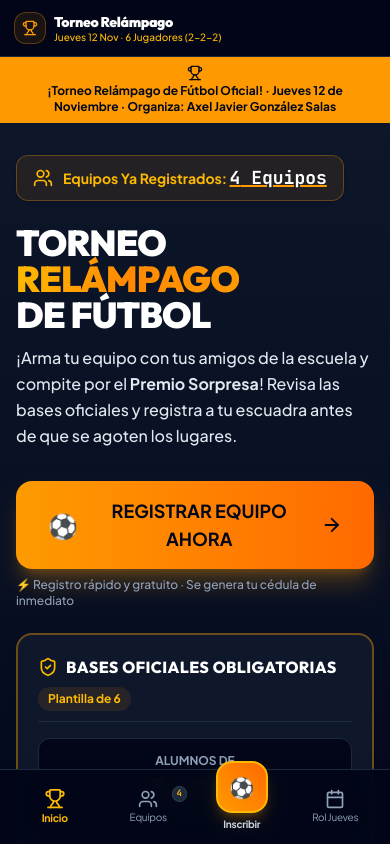
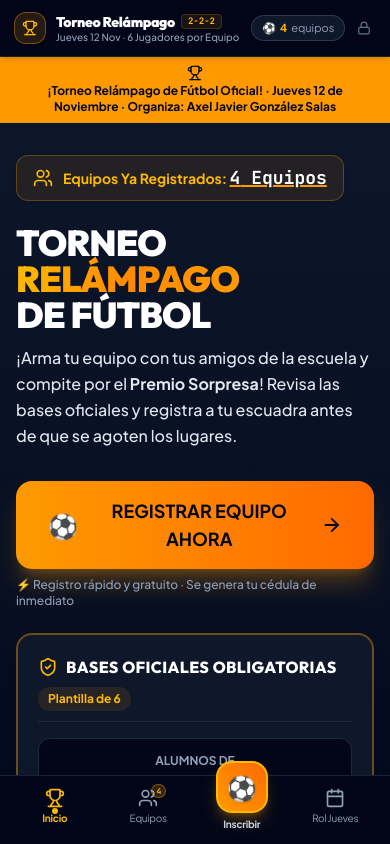
Before and after one commit to Spincel/Fut-relpago, a React (Vite) app: page / in a window 390 px wide. Shown: the top 844 px of the page. Built offline with nearby package versions, Linux system fonts and the light colour scheme.

Commit message:
feat(mobile): improve native app experience with viewport lockdown and app shell layout

```diff
--- a/src/App.tsx
+++ b/src/App.tsx
@@ -1,4 +1,4 @@
-import React, { useState, useEffect } from 'react';
+import React, { useState, useEffect, useRef } from 'react';
 import { Header } from './components/Header';
 import { MobileBottomNav } from './components/MobileBottomNav';
 import { HeroSection } from './components/HeroSection';
@@ -43,6 +43,12 @@ export default function App() {
 
   const [adminLoginModalOpen, setAdminLoginModalOpen] = useState(false);
   const [newlyRegisteredTeam, setNewlyRegisteredTeam] = useState<Team | null>(null);
+  const mainScrollRef = useRef<HTMLElement | null>(null);
+
+  // Cada que cambia la pestaña, restablecer el scroll al inicio en el contenedor de la app
+  useEffect(() => {
+    mainScrollRef.current?.scrollTo({ top: 0, behavior: 'instant' });
+  }, [currentTab]);
 
   // Load teams from persistent local storage on mount
   useEffect(() => {
@@ -144,7 +150,7 @@ export default function App() {
   }
 
   return (
-    <div className="min-h-screen bg-slate-950 text-slate-100 flex flex-col font-sans selection:bg-amber-500 selection:text-slate-950">
+    <div className="h-full h-[100dvh] max-h-[100dvh] w-full overflow-hidden bg-slate-950 text-slate-100 flex flex-col font-sans selection:bg-amber-500 selection:text-slate-950">
 
       {/* Top Header App Bar (Clean for regular users, shows status for Axel if logged in) */}
       <Header
@@ -156,11 +162,11 @@ export default function App() {
           setCurrentTab('bases');
         }}
         totalTeamsCount={teams.length}
+        onOpenAdminLogin={() => setAdminLoginModalOpen(true)}
       />
 
-      {/* Main Body Router with clearance for the fixed mobile bottom nav
-          (64px de barra + safe-area del iPhone con indicador de inicio). */}
-      <main className="flex-1 pb-28 lg:pb-12">
+      {/* Main Body Router con scroll inercial nativo y desacoplado del marco de la app */}
+      <main ref={mainScrollRef} className="flex-1 app-scroll-view">
         {currentTab === 'bases' && (
           <div>
             <HeroSection
@@ -238,23 +244,9 @@ export default function App() {
             </div>
           )
         )}
-      </main>
 
-      {/* Banner de instalación de la PWA (Android / iOS) */}
-      <InstallBanner />
-
-      {/* Fixed Bottom Mobile Navigation (Normal users see 4 tabs; Admin tab only shows if logged in) */}
-      <MobileBottomNav
-        currentTab={currentTab}
-        setCurrentTab={setCurrentTab}
-        teamsCount={teams.length}
-        newRegistrationsCount={newRegistrationsCount}
-        isAdmin={isAdmin}
-        onOpenAdminLogin={() => setAdminLoginModalOpen(true)}
-      />
-
-      {/* Footer with Discrete Admin Login Link */}
-      <footer className="no-print border-t border-slate-800 bg-slate-950 py-6 pb-28 lg:pb-6 text-xs text-slate-400">
+        {/* Footer with Discrete Admin Login Link (Dentro de main para fluir con el scroll) */}
+        <footer className="no-print border-t border-slate-900 bg-slate-950/80 py-6 pb-28 lg:pb-8 text-xs text-slate-400">
           <div className="max-w-7xl mx-auto px-4 sm:px-6 lg:px-8 flex flex-col sm:flex-row items-center justify-between gap-3 text-center sm:text-left">
             <div className="flex items-center gap-2 justify-center sm:justify-start">
               <Trophy className="w-4 h-4 text-amber-500" />
@@ -287,6 +279,20 @@ export default function App() {
             </div>
           </div>
         </footer>
+      </main>
+
+      {/* Banner de instalación de la PWA (Android / iOS) */}
+      <InstallBanner />
+
+      {/* Fixed Bottom Mobile Navigation (Normal users see 4 tabs; Admin tab only shows if logged in) */}
+      <MobileBottomNav
+        currentTab={currentTab}
+        setCurrentTab={setCurrentTab}
+        teamsCount={teams.length}
+        newRegistrationsCount={newRegistrationsCount}
+        isAdmin={isAdmin}
+        onOpenAdminLogin={() => setAdminLoginModalOpen(true)}
+      />
 
       {/* Registration Success Dialog */}
       {newlyRegisteredTeam && (
--- a/src/components/Header.tsx
+++ b/src/components/Header.tsx
@@ -1,5 +1,5 @@
 import React from 'react';
-import { ShieldCheck, LogOut, Trophy } from 'lucide-react';
+import { ShieldCheck, LogOut, Trophy, Lock } from 'lucide-react';
 
 interface HeaderProps {
   currentTab: 'bases' | 'registro' | 'equipos' | 'fixture' | 'admin';
@@ -7,6 +7,7 @@ interface HeaderProps {
   isAdmin: boolean;
   onLogoutAdmin: () => void;
   totalTeamsCount: number;
+  onOpenAdminLogin?: () => void;
 }
 
 export const Header: React.FC<HeaderProps> = ({
@@ -15,30 +16,37 @@ export const Header: React.FC<HeaderProps> = ({
   isAdmin,
   onLogoutAdmin,
   totalTeamsCount,
+  onOpenAdminLogin,
 }) => {
   return (
-    <header className="app-header no-print sticky top-0 z-40 w-full bg-slate-950/90 backdrop-blur-md border-b border-slate-800">
-      <div className="max-w-7xl mx-auto px-3.5 sm:px-6 lg:px-8 h-14 sm:h-16 flex items-center justify-between gap-4">
+    <header className="app-header no-print shrink-0 z-30 w-full bg-slate-950/95 backdrop-blur-xl border-b border-slate-800/80 shadow-md">
+      <div className="max-w-7xl mx-auto px-3.5 sm:px-6 lg:px-8 h-14 sm:h-16 flex items-center justify-between gap-3">
 
         {/* Zone 1: Wordmark / Brand Title */}
         <button
           onClick={() => setCurrentTab('bases')}
-          className="flex items-center gap-2 text-left group shrink-0 focus:outline-none cursor-pointer"
+          className="flex items-center gap-2.5 text-left group shrink-0 focus:outline-none cursor-pointer active:scale-95 transition-transform"
+          aria-label="Ir a Inicio"
         >
-          <div className="w-8 h-8 sm:w-9 sm:h-9 rounded-xl bg-amber-500/10 border border-amber-500/30 flex items-center justify-center text-amber-500 group-hover:scale-105 transition-transform">
+          <div className="w-8 h-8 sm:w-9 sm:h-9 rounded-xl bg-amber-500/15 border border-amber-500/40 flex items-center justify-center text-amber-400 group-hover:scale-105 transition-transform shadow-sm">
             <Trophy className="w-4 h-4 sm:w-5 sm:h-5" />
           </div>
           <div className="min-w-0">
-            <span className="font-display font-black text-sm sm:text-base tracking-tight text-white whitespace-nowrap block truncate">
-              Torneo Relámpago
-            </span>
-            <span className="text-[10px] sm:text-xs text-amber-400 font-medium block -mt-0.5 truncate">
-              Jueves 12 Nov · 6 Jugadores (2-2-2)
+            <div className="flex items-center gap-1.5">
+              <span className="font-display font-black text-sm sm:text-base tracking-tight text-white whitespace-nowrap block truncate">
+                Torneo Relámpago
+              </span>
+              <span className="lg:hidden text-[9px] font-bold font-mono bg-amber-500/10 text-amber-400 px-1.5 py-0.2 rounded border border-amber-500/20">
+                2-2-2
+              </span>
+            </div>
+            <span className="text-[10px] sm:text-xs text-slate-400 font-medium block -mt-0.5 truncate">
+              Jueves 12 Nov · 6 Jugadores por Equipo
             </span>
           </div>
         </button>
 
-        {/* Zone 2: Navigation Links (Desktop) */}
+        {/* Zone 2: Navigation Links (Desktop only) */}
         <nav className="hidden lg:flex items-center gap-6 text-sm font-medium text-slate-300">
           <button
             onClick={() => setCurrentTab('bases')}
@@ -75,25 +83,50 @@ export const Header: React.FC<HeaderProps> = ({
           </button>
         </nav>
 
-        {/* Zone 3: Actions */}
-        <div className="flex items-center gap-2 shrink-0">
+        {/* Zone 3: Actions (Mobile App Bar Right Side) */}
+        <div className="flex items-center gap-1.5 sm:gap-2 shrink-0">
           {/* If Axel is logged in, show his admin banner and logout */}
-          {isAdmin && (
-            <div className="flex items-center gap-1.5 bg-amber-500/10 border border-amber-500/30 p-1 sm:p-1.5 rounded-xl">
+          {isAdmin ? (
+            <div className="flex items-center gap-1 bg-amber-500/15 border border-amber-500/40 px-2 py-1 rounded-xl">
               <button
                 onClick={() => setCurrentTab('admin')}
-                className="min-h-[36px] px-2.5 py-1 text-xs font-bold text-amber-300 hover:text-white flex items-center gap-1.5 cursor-pointer"
+                className="text-xs font-bold text-amber-300 hover:text-white flex items-center gap-1 cursor-pointer"
               >
-                <ShieldCheck className="w-4 h-4 text-amber-400" />
-                <span className="hidden sm:inline">Panel Axel</span>
+                <ShieldCheck className="w-3.5 h-3.5 text-amber-400" />
+                <span className="text-[11px] sm:text-xs">Axel</span>
               </button>
               <button
                 onClick={onLogoutAdmin}
-                className="min-w-[44px] min-h-[44px] p-2.5 text-slate-400 hover:text-rose-400 transition-colors rounded cursor-pointer flex items-center justify-center"
-                title="Cerrar sesión de administrador"
+                className="p-1 text-slate-400 hover:text-rose-400 transition-colors rounded cursor-pointer flex items-center justify-center"
+                title="Cerrar sesión de organizador"
               >
-                <LogOut className="w-3.5 h-3.5" />
+                <LogOut className="w-3 h-3" />
               </button>
+            </div>
+          ) : (
+            <div className="flex items-center gap-1.5">
+              {/* Quick pill to view teams */}
+              <button
+                onClick={() => setCurrentTab('equipos')}
+                className="flex items-center gap-1 px-2.5 py-1 rounded-full bg-slate-900 border border-slate-700/80 text-[11px] font-bold text-amber-400 active:scale-95 transition-transform cursor-pointer"
+                title="Ver equipos inscritos"
+              >
+                <span>⚽</span>
+                <span>{totalTeamsCount}</span>
+                <span className="hidden min-[380px]:inline text-slate-400 font-normal">equipos</span>
+              </button>
+
+              {/* Discreet organizer lock access */}
+              {onOpenAdminLogin && (
+                <button
+                  onClick={onOpenAdminLogin}
+                  aria-label="Acceso Organizador"
+                  className="p-1.5 rounded-lg text-slate-500 hover:text-amber-400 hover:bg-slate-900 transition-colors cursor-pointer active:scale-95"
+                  title="Acceso exclusivo Axel"
+                >
+                  <Lock className="w-3.5 h-3.5" />
+                </button>
+              )}
             </div>
           )}
         </div>
--- a/src/components/MobileBottomNav.tsx
+++ b/src/components/MobileBottomNav.tsx
@@ -18,50 +18,60 @@ export const MobileBottomNav: React.FC<MobileBottomNavProps> = ({
   isAdmin,
 }) => {
   return (
-    <nav className="no-print lg:hidden fixed bottom-0 left-0 right-0 z-40 bg-slate-950/95 backdrop-blur-lg border-t border-slate-800 px-2 py-1 shadow-2xl safe-area-bottom">
-      <div className={`grid ${isAdmin ? 'grid-cols-5' : 'grid-cols-4'} items-center justify-around max-w-md mx-auto h-16`}>
+    <nav className="no-print lg:hidden shrink-0 w-full z-40 bg-slate-950/95 backdrop-blur-xl border-t border-slate-800/80 px-2 shadow-2xl safe-area-bottom select-none">
+      <div className={`grid ${isAdmin ? 'grid-cols-5' : 'grid-cols-4'} items-center justify-around max-w-md mx-auto h-15`}>
 
         {/* Tab 1: Bases / Inicio */}
         <button
           aria-label="Ir a Inicio"
           onClick={() => setCurrentTab('bases')}
-          className={`flex flex-col items-center justify-center min-h-[48px] py-1 transition-all cursor-pointer ${
-            currentTab === 'bases' ? 'text-amber-400 font-bold scale-105' : 'text-slate-400 hover:text-white'
+          className={`flex flex-col items-center justify-center min-h-[48px] py-1 transition-all cursor-pointer active:scale-90 ${
+            currentTab === 'bases' ? 'text-amber-400 font-bold' : 'text-slate-400 hover:text-white'
           }`}
         >
+          <div className="relative">
             <Trophy className="w-5 h-5 mb-0.5" />
-          <span className="text-[10px] tracking-tight leading-tight">Inicio</span>
+            {currentTab === 'bases' && (
+              <span className="absolute -bottom-1 left-1/2 -translate-x-1/2 w-1.5 h-1.5 rounded-full bg-amber-400" />
+            )}
+          </div>
+          <span className="text-[10px] tracking-tight leading-tight mt-0.5">Inicio</span>
         </button>
 
         {/* Tab 2: Equipos */}
         <button
           aria-label="Ver equipos registrados"
           onClick={() => setCurrentTab('equipos')}
-          className={`relative flex flex-col items-center justify-center min-h-[48px] py-1 transition-all cursor-pointer ${
-            currentTab === 'equipos' ? 'text-amber-400 font-bold scale-105' : 'text-slate-400 hover:text-white'
+          className={`relative flex flex-col items-center justify-center min-h-[48px] py-1 transition-all cursor-pointer active:scale-90 ${
+            currentTab === 'equipos' ? 'text-amber-400 font-bold' : 'text-slate-400 hover:text-white'
           }`}
         >
+          <div className="relative">
             <Users className="w-5 h-5 mb-0.5" />
-          <span className="text-[10px] tracking-tight leading-tight">Equipos</span>
-          <span className="absolute top-1 right-2 text-[9px] font-mono font-bold bg-slate-800 text-amber-400 px-1 rounded-full border border-slate-700">
+            <span className="absolute -top-1 -right-2 text-[8px] font-mono font-bold bg-amber-500/20 text-amber-400 px-1 rounded-full border border-amber-500/40">
               {teamsCount}
             </span>
+            {currentTab === 'equipos' && (
+              <span className="absolute -bottom-1 left-1/2 -translate-x-1/2 w-1.5 h-1.5 rounded-full bg-amber-400" />
+            )}
+          </div>
+          <span className="text-[10px] tracking-tight leading-tight mt-0.5">Equipos</span>
         </button>
 
         {/* Tab 3: Central Highlight: Inscribir */}
         <button
           aria-label="Inscribir equipo"
           onClick={() => setCurrentTab('registro')}
-          className="flex flex-col items-center justify-center -mt-5 group focus:outline-none cursor-pointer"
+          className="flex flex-col items-center justify-center -mt-5 group focus:outline-none cursor-pointer active:scale-90 transition-transform"
         >
-          <div className={`w-13 h-13 rounded-2xl flex items-center justify-center shadow-lg transition-transform active:scale-95 border-2 ${
+          <div className={`w-13 h-13 rounded-2xl flex items-center justify-center shadow-lg transition-all border-2 ${
             currentTab === 'registro'
-              ? 'bg-amber-400 text-slate-950 border-white shadow-amber-500/40'
-              : 'bg-gradient-to-tr from-amber-500 to-orange-500 text-slate-950 border-amber-400 shadow-amber-500/25 group-hover:scale-105'
+              ? 'bg-amber-400 text-slate-950 border-white shadow-amber-500/50 scale-105 ring-4 ring-amber-500/20'
+              : 'bg-gradient-to-tr from-amber-500 to-orange-500 text-slate-950 border-amber-400 shadow-amber-500/30'
           }`}>
-            <span className="text-xl">⚽</span>
+            <span className="text-2xl filter drop-shadow">⚽</span>
           </div>
-          <span className={`text-[10px] font-extrabold mt-1 tracking-tight ${
+          <span className={`text-[10px] font-black mt-1 tracking-tight ${
             currentTab === 'registro' ? 'text-amber-400' : 'text-slate-300'
           }`}>
             Inscribir
@@ -72,28 +82,38 @@ export const MobileBottomNav: React.FC<MobileBottomNavProps> = ({
         <button
           aria-label="Ver rol de juegos"
           onClick={() => setCurrentTab('fixture')}
-          className={`flex flex-col items-center justify-center min-h-[48px] py-1 transition-all cursor-pointer ${
-            currentTab === 'fixture' ? 'text-amber-400 font-bold scale-105' : 'text-slate-400 hover:text-white'
+          className={`flex flex-col items-center justify-center min-h-[48px] py-1 transition-all cursor-pointer active:scale-90 ${
+            currentTab === 'fixture' ? 'text-amber-400 font-bold' : 'text-slate-400 hover:text-white'
           }`}
         >
+          <div className="relative">
             <Calendar className="w-5 h-5 mb-0.5" />
-          <span className="text-[10px] tracking-tight leading-tight">Rol Jueves</span>
+            {currentTab === 'fixture' && (
+              <span className="absolute -bottom-1 left-1/2 -translate-x-1/2 w-1.5 h-1.5 rounded-full bg-amber-400" />
+            )}
+          </div>
+          <span className="text-[10px] tracking-tight leading-tight mt-0.5">Rol Jueves</span>
         </button>
 
-        {/* Tab 5: Admin Panel (ONLY visible when Axel is logged in!) */}
+        {/* Tab 5: Admin Panel (ONLY visible when Axel is logged in) */}
         {isAdmin && (
           <button
             aria-label="Abrir panel del organizador"
             onClick={() => setCurrentTab('admin')}
-            className={`relative flex flex-col items-center justify-center min-h-[48px] py-1 transition-all cursor-pointer ${
-              currentTab === 'admin' ? 'text-amber-400 font-bold scale-105' : 'text-slate-400 hover:text-white'
+            className={`relative flex flex-col items-center justify-center min-h-[48px] py-1 transition-all cursor-pointer active:scale-90 ${
+              currentTab === 'admin' ? 'text-amber-400 font-bold' : 'text-slate-400 hover:text-white'
             }`}
           >
+            <div className="relative">
               <ShieldCheck className="w-5 h-5 mb-0.5" />
-            <span className="text-[10px] tracking-tight leading-tight">Panel Axel</span>
               {newRegistrationsCount > 0 && (
-              <span className="absolute top-1 right-2.5 w-2.5 h-2.5 rounded-full bg-rose-500 ring-2 ring-slate-950 animate-pulse" />
+                <span className="absolute -top-1 -right-1 w-2.5 h-2.5 rounded-full bg-rose-500 ring-2 ring-slate-950 animate-pulse" />
               )}
+              {currentTab === 'admin' && (
+                <span className="absolute -bottom-1 left-1/2 -translate-x-1/2 w-1.5 h-1.5 rounded-full bg-amber-400" />
+              )}
+            </div>
+            <span className="text-[10px] tracking-tight leading-tight mt-0.5">Axel</span>
           </button>
         )}
 
--- a/src/index.css
+++ b/src/index.css
@@ -8,21 +8,88 @@
   --font-mono: 'JetBrains Mono', monospace;
 }
 
-html {
+/* ==========================================================
+   APP FRAME LOCKDOWN (Look & Feel de App Móvil Nativa)
+   - Cero deslizamiento elástico (overscroll bounce) del navegador.
+   - Cero desplazamiento horizontal accidental.
+   - La ventana jamás se mueve; solo se desplaza el contenedor <main>.
+   ========================================================== */
+html,
+body {
+  height: 100%;
+  height: 100dvh;
+  width: 100%;
+  margin: 0;
+  padding: 0;
+  overflow: hidden;
+  overscroll-behavior: none;
+  -webkit-overscroll-behavior: none;
+  touch-action: pan-y;
+  background-color: #020617;
+  color: #f8fafc;
+  -webkit-font-smoothing: antialiased;
+  -moz-osx-font-smoothing: grayscale;
   -webkit-tap-highlight-color: transparent;
-  scroll-behavior: smooth;
+  -webkit-touch-callout: none;
+  user-select: none;
+  -webkit-user-select: none;
 }
 
-/* Evita desplazamiento horizontal accidental en móvil: ningún elemento
-   debe ensanchar la página más allá de los 360px del viewport. */
-html,
-body {
-  overflow-x: clip;
+#root {
+  height: 100%;
+  height: 100dvh;
+  width: 100%;
+  max-height: 100dvh;
+  overflow: hidden;
+  display: flex;
+  flex-direction: column;
+  position: relative;
+  background-color: #020617;
 }
 
-/* En iOS, un input con fuente menor de 16px hace zoom al enfocarlo.
-   En móvil se fuerza 16px en campos editables (sin tocar el diseño
-   de escritorio, donde las clases text-xs/text-sm siguen mandando). */
+/* Contenedor con inercia de scroll nativo iOS/Android */
+.app-scroll-view {
+  overflow-y: auto;
+  overflow-x: hidden;
+  -webkit-overflow-scrolling: touch;
+  overscroll-behavior-y: contain;
+  overscroll-behavior-x: none;
+  touch-action: pan-y;
+}
+
+/* Ocultar barra de scroll en chips/filtros estilo app nativa */
+.no-scrollbar::-webkit-scrollbar {
+  display: none;
+}
+.no-scrollbar {
+  -ms-overflow-style: none;
+  scrollbar-width: none;
+}
+
+/* Controles interactivos con feedback táctil inmediato y sin selección */
+button,
+a,
+[role="button"],
+nav,
+header,
+.no-select {
+  touch-action: manipulation;
+  -webkit-user-drag: none;
+  user-select: none;
+  -webkit-user-select: none;
+}
+
+/* Permitir selección de texto SOLO en inputs, textareas y folios */
+input,
+textarea,
+[contenteditable="true"],
+.selectable-text {
+  user-select: text !important;
+  -webkit-user-select: text !important;
+}
+
+/* En iOS, un input con fuente menor de 16px hace zoom al enfocarlo y rompe la vista.
+   En móvil se fuerza 16px en campos editables */
 @media (max-width: 640px) {
   input[type='text'],
   input[type='tel'],
@@ -36,29 +103,32 @@ body {
   }
 }
 
-/* En la app instalada (standalone) el encabezado no debe quedar bajo
-   el notch o la isla dinámica: se reserva el safe-area superior. */
+/* Safe areas para el notch/isla dinámica y la barra inferior de gestos */
 .app-header {
-  padding-top: env(safe-area-inset-top, 0px);
+  padding-top: max(0px, env(safe-area-inset-top));
+}
+
+.safe-area-bottom {
+  padding-bottom: max(0.5rem, env(safe-area-inset-bottom));
 }
 
 body {
   font-family: var(--font-sans);
-  overscroll-behavior-y: none;
 }
 
 h1, h2, h3, .font-display {
   font-family: var(--font-display);
 }
 
-.safe-area-bottom {
-  padding-bottom: max(0.35rem, env(safe-area-inset-bottom));
-}
-
 @media print {
-  body {
+  html, body, #root {
+    height: auto !important;
+    overflow: visible !important;
     background-color: white !important;
     color: black !important;
+  }
+  .app-scroll-view {
+    overflow: visible !important;
   }
   .no-print {
     display: none !important;
```
Also changed, not shown: index.html (+6 -3 lines). Lines whose indentation alone changed are shown as unchanged.
